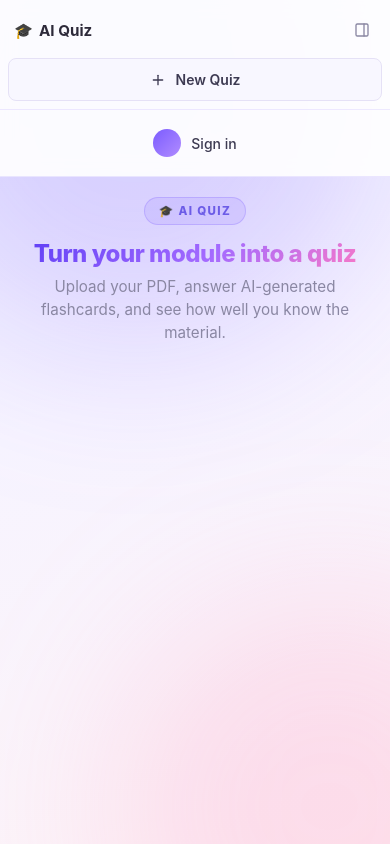
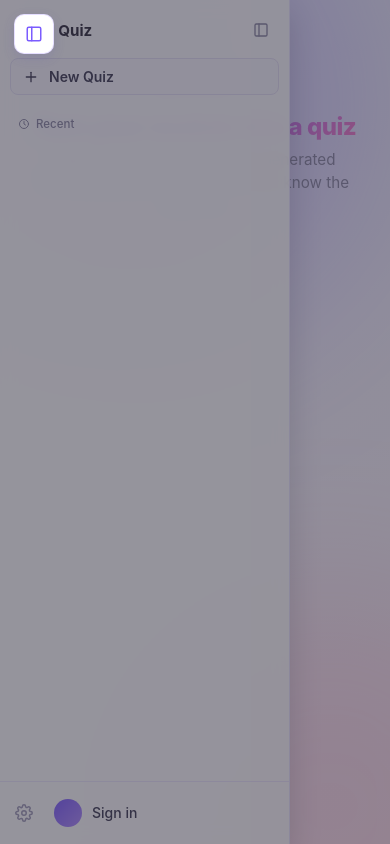
Before and after one commit to 22bee123/quiz-app, a website: page public/app.html in a window 390 px wide. Both pictures are taken after a click on the button "Open sidebar". Drawn offline with Linux system fonts and the light colour scheme; no server answers.

Commit message:
Mobile sidebar as overlay drawer (layer above full-width content)

```diff
--- a/public/app.html
+++ b/public/app.html
@@ -7,6 +7,11 @@
   <link rel="stylesheet" href="style.css" />
 </head>
 <body>
+  <button id="sidebar-open-btn" class="sidebar-open-btn" aria-label="Open sidebar">
+    <svg viewBox="0 0 24 24" fill="none" stroke="currentColor" stroke-width="2" stroke-linecap="round" stroke-linejoin="round"><rect x="3" y="3" width="18" height="18" rx="2"/><line x1="9" y1="3" x2="9" y2="21"/></svg>
+  </button>
+  <div id="sidebar-backdrop" class="sidebar-backdrop"></div>
+
   <aside id="sidebar" class="sidebar">
     <div class="sidebar-top">
       <span class="sidebar-brand">&#127891; <span class="brand-text">AI Quiz</span></span>
--- a/public/app.js
+++ b/public/app.js
@@ -43,6 +43,8 @@ const resultsSaveNote = document.getElementById('results-save-note');
 
 const sidebar = document.getElementById('sidebar');
 const sidebarToggle = document.getElementById('sidebar-toggle');
+const sidebarOpenBtn = document.getElementById('sidebar-open-btn');
+const sidebarBackdrop = document.getElementById('sidebar-backdrop');
 const navNew = document.getElementById('nav-new');
 const navSettings = document.getElementById('nav-settings');
 const navAccount = document.getElementById('nav-account');
@@ -676,11 +678,22 @@ function wireSidebar() {
     localStorage.setItem('sidebarCollapsed', collapsed ? '1' : '0');
   });
 
+  sidebarOpenBtn.addEventListener('click', () => {
+    sidebar.classList.add('open');
+    sidebarBackdrop.classList.add('show');
+  });
+  sidebarBackdrop.addEventListener('click', closeMobileSidebar);
+  sidebar.addEventListener('click', (e) => {
+    if (e.target.closest('.hi-main-btn, .pin-btn')) closeMobileSidebar();
+  });
+
   navNew.addEventListener('click', () => {
     if (requireAuth()) resetToUpload();
+    closeMobileSidebar();
   });
   navSettings.addEventListener('click', () => {
     if (requireAuth()) openSettings();
+    closeMobileSidebar();
   });
 
   settingsClose.addEventListener('click', closeSettings);
@@ -693,6 +706,11 @@ function wireSidebar() {
       closeSettings();
     });
   });
+}
+
+function closeMobileSidebar() {
+  sidebar.classList.remove('open');
+  sidebarBackdrop.classList.remove('show');
 }
 
 function openSettings() {
--- a/public/style.css
+++ b/public/style.css
@@ -422,6 +422,45 @@ body::after {
   display: none;
 }
 
+/* ---------- Mobile overlay drawer ---------- */
+.sidebar-open-btn {
+  position: fixed;
+  top: 14px;
+  left: 14px;
+  z-index: 1900;
+  width: 40px;
+  height: 40px;
+  border-radius: 10px;
+  background: #fff;
+  border: 1px solid rgba(124, 92, 255, 0.2);
+  box-shadow: 0 4px 12px rgba(93, 82, 179, 0.16);
+  color: #7b5cff;
+  display: none;
+  align-items: center;
+  justify-content: center;
+  cursor: pointer;
+}
+
+.sidebar-open-btn svg {
+  width: 18px;
+  height: 18px;
+}
+
+.sidebar-backdrop {
+  position: fixed;
+  inset: 0;
+  background: rgba(45, 42, 58, 0.5);
+  z-index: 1850;
+  opacity: 0;
+  visibility: hidden;
+  transition: opacity 0.25s, visibility 0.25s;
+}
+
+.sidebar-backdrop.show {
+  opacity: 1;
+  visibility: visible;
+}
+
 /* ---------- Settings options ---------- */
 .settings-options {
   display: grid;
@@ -1323,28 +1362,37 @@ textarea:disabled {
 
 /* ---------- Responsive ---------- */
 @media (max-width: 768px) {
-  body {
-    flex-direction: column;
-  }
-
-  .sidebar {
-    position: relative;
+  .sidebar-open-btn {
+    display: flex;
+  }
+
+  .main {
+    padding: 70px 14px 40px;
+  }
+
+  .main > .app {
+    max-width: 100%;
+  }
+
+  .sidebar,
+  .sidebar.collapsed {
+    position: fixed;
     top: 0;
-    width: 100%;
-    height: auto;
-    border-right: none;
-    border-bottom: 1px solid rgba(124, 92, 255, 0.14);
-  }
-
-  .sidebar.collapsed {
-    width: 100%;
-  }
-
-  .sidebar .sidebar-scroll,
-  .sidebar.collapsed .sidebar-scroll {
-    max-height: 32vh;
-  }
-
+    left: 0;
+    height: 100vh;
+    width: min(290px, 85vw);
+    transform: translateX(-100%);
+    transition: transform 0.28s cubic-bezier(0.22, 1, 0.36, 1);
+    border-right: 1px solid rgba(124, 92, 255, 0.14);
+    box-shadow: 0 12px 30px rgba(45, 42, 58, 0.2);
+  }
+
+  .sidebar.open,
+  .sidebar.collapsed.open {
+    transform: translateX(0);
+  }
+
+  /* sidebar is full-width overlay; always show labels here */
   .sidebar.collapsed .brand-text,
   .sidebar.collapsed .nav-label,
   .sidebar.collapsed .nav-account-text {
@@ -1353,19 +1401,6 @@ textarea:disabled {
 
   .sidebar.collapsed .sidebar-top {
     justify-content: space-between;
-  }
-
-  .sidebar .sidebar-toggle {
-    display: flex;
-  }
-
-  .main {
-    width: 100%;
-    padding: 20px 14px 40px;
-  }
-
-  .main > .app {
-    max-width: 100%;
   }
 }
 
```
